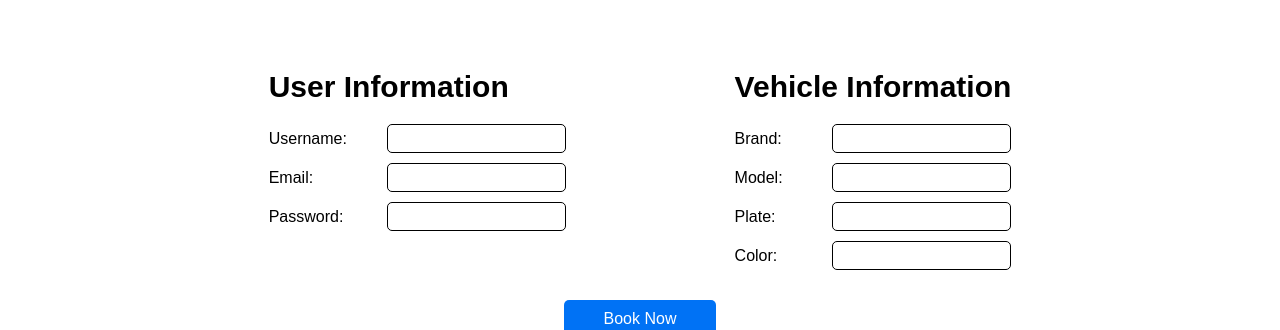
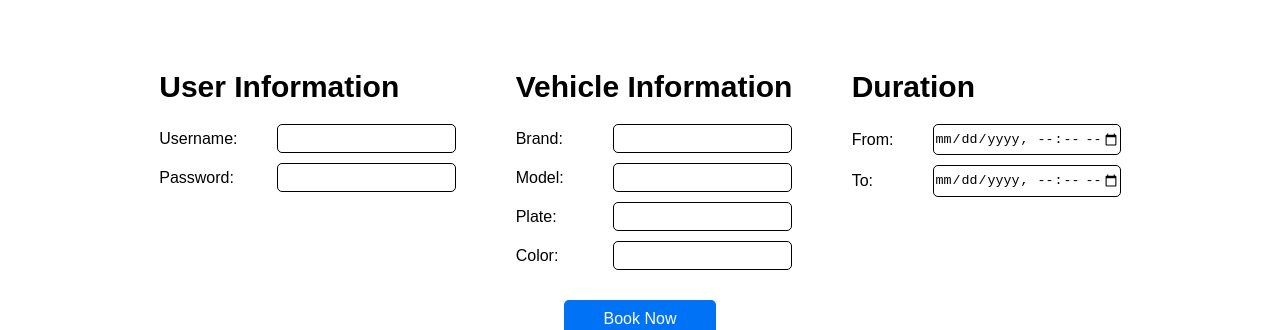
Before and after one commit to akram-idrissi/Parking-System, a Next.js app in the folder frontend/: page /checkin in a window 1280 px wide. Shown: the part 270-600 px from the top of the page. Built offline with nearby package versions, Linux system fonts and the light colour scheme; a web font is replaced by a local one.

Commit message:
A lot of frontend changes

```diff
--- a/frontend/src/app/checkin/page.tsx
+++ b/frontend/src/app/checkin/page.tsx
@@ -9,7 +9,7 @@ import '../../css/global.css';
 
 export interface UserInfo {
   username: string;
-  email: string;
+  /* email: string; */
   password: string;
 }
 
@@ -26,14 +26,35 @@ export interface URLParams {
   checkout: string;
 }
 
+function formatDateForInput(date: Date): string {
+  const year: number = date.getFullYear();
+  let month: string | number = date.getMonth() + 1;
+  let day: string | number = date.getDate();
+  let hours: string | number = date.getHours();
+  let minutes: string | number = date.getMinutes();
+
+  // Add leading zeros if needed
+  month = month < 10 ? `0${month}` : month;
+  day = day < 10 ? `0${day}` : day;
+  hours = hours < 10 ? `0${hours}` : hours;
+  minutes = minutes < 10 ? `0${minutes}` : minutes;
+
+  return `${year}-${month}-${day}T${hours}:${minutes}`;
+}
+
 export default function Checkin() {
   const pathname = usePathname();
   const searchParams = useSearchParams();
 
-  const [userInfo, setUserInfo] = useState<UserInfo>({ username: '', email: '', password: '' });
+  const [userInfo, setUserInfo] = useState<UserInfo>({ username: '', password: '' });
   const [vehicleInfo, setVehicleInfo] = useState<VehicleInfo>({ brand: '', model: '', plate: '', color: '' });
   const [URLParams, setUrlParams] = useState<URLParams>({ id: '', checkin: '', checkout: '' });
 
+  const today: Date = new Date();
+  const oneYearFromNow: Date = new Date(today.getFullYear() + 1, today.getMonth(), today.getDate());
+
+  const [checkinTime, setCheckinTime] = useState<string>(formatDateForInput(today));
+  const [checkoutTime, setCheckoutTime] = useState<string>(formatDateForInput(today));
 
   useEffect(() => {
     let url = `${pathname}?${searchParams}`
@@ -41,16 +62,15 @@ export default function Checkin() {
 
     setUrlParams({
       id: queryParams.get('id') ?? '',
-      checkin: queryParams.get('checkin') ?? '',
-      checkout: queryParams.get('checkout') ?? '',
+      checkin: '',
+      checkout: '',
     })
   }, [pathname, searchParams])
 
 
   const onButtonClick = async ()  => {
-    console.log(URLParams, userInfo, vehicleInfo);
+    console.log(URLParams.checkin + " " + URLParams.checkout);
     checkin(URLParams, userInfo, vehicleInfo);
-    console.log("sent");
   };
 
   return (
@@ -67,10 +87,10 @@ export default function Checkin() {
               <label htmlFor="username">Username:</label>
               <input type="text" id="username" name="username" value={userInfo.username} onChange={(e) => setUserInfo({ ...userInfo, username: e.target.value })} required />
             </div>
-            <div className="inputs">
+            {/* <div className="inputs">
               <label htmlFor="email">Email:</label>
               <input type="email" id="email" name="email" value={userInfo.email} onChange={(e) => setUserInfo({ ...userInfo, email: e.target.value })} required />
-            </div>
+            </div> */}
             <div className="inputs">
               <label htmlFor="password">Password:</label>
               <input type="password" id="password" name="password" value={userInfo.password} onChange={(e) => setUserInfo({ ...userInfo, password: e.target.value })} required />
@@ -99,6 +119,39 @@ export default function Checkin() {
             </div>
           </div>
         </div>
+
+        <div className='sub-forms'>
+          <h3>Duration</h3>
+          <div className='vehicle-form'>
+            <div className="inputs">
+              <label htmlFor="checkin-time">From:</label>
+              <input
+                type="datetime-local"
+                id="checkin-time"
+                name="checkin-time"
+                value={URLParams.checkin}
+                min={formatDateForInput(today)}
+                max={formatDateForInput(oneYearFromNow)}
+                onChange={(e) => setUrlParams({ ...URLParams, checkin: e.target.value })}
+              />
+            </div>
+
+            <div className="inputs">
+              <label htmlFor="checkout-time">To:</label>
+              <input
+                type="datetime-local"
+                id="checkout-time"
+                name="checkout-time"
+                value={URLParams.checkout}
+                min={formatDateForInput(today)}
+                max={formatDateForInput(oneYearFromNow)}
+                onChange={(e) => setUrlParams({ ...URLParams, checkout: e.target.value })}
+              />
+            </div>
+
+
+          </div>
+        </div>
       </form>
         <button className='container' type="button" onClick={onButtonClick}>Book Now</button>
     </div>
--- a/frontend/src/css/home.css
+++ b/frontend/src/css/home.css
@@ -186,3 +186,22 @@
     color: #000;
     background-color: #fff;
 }
+
+.search-btn {
+    text-align: center;
+    display: flex;
+    justify-content: center;
+    width: fit-content;
+    margin: auto;
+    margin-top: 100px;
+    padding: 20px 60px;
+    border-radius: 10px;
+    outline: none;
+    text-transform: capitalize;
+    font-size: 20px;
+    font-weight: 600;
+    cursor: pointer;
+    color: #fff;
+    border: none;
+    background-color: #0072f5;
+}
```
Also changed, not shown: frontend/src/app/page.tsx (+11 -16 lines), frontend/src/component/findSpots.tsx (deleted, +0 -25 lines), frontend/src/component/slots.tsx (+6 -10 lines).
